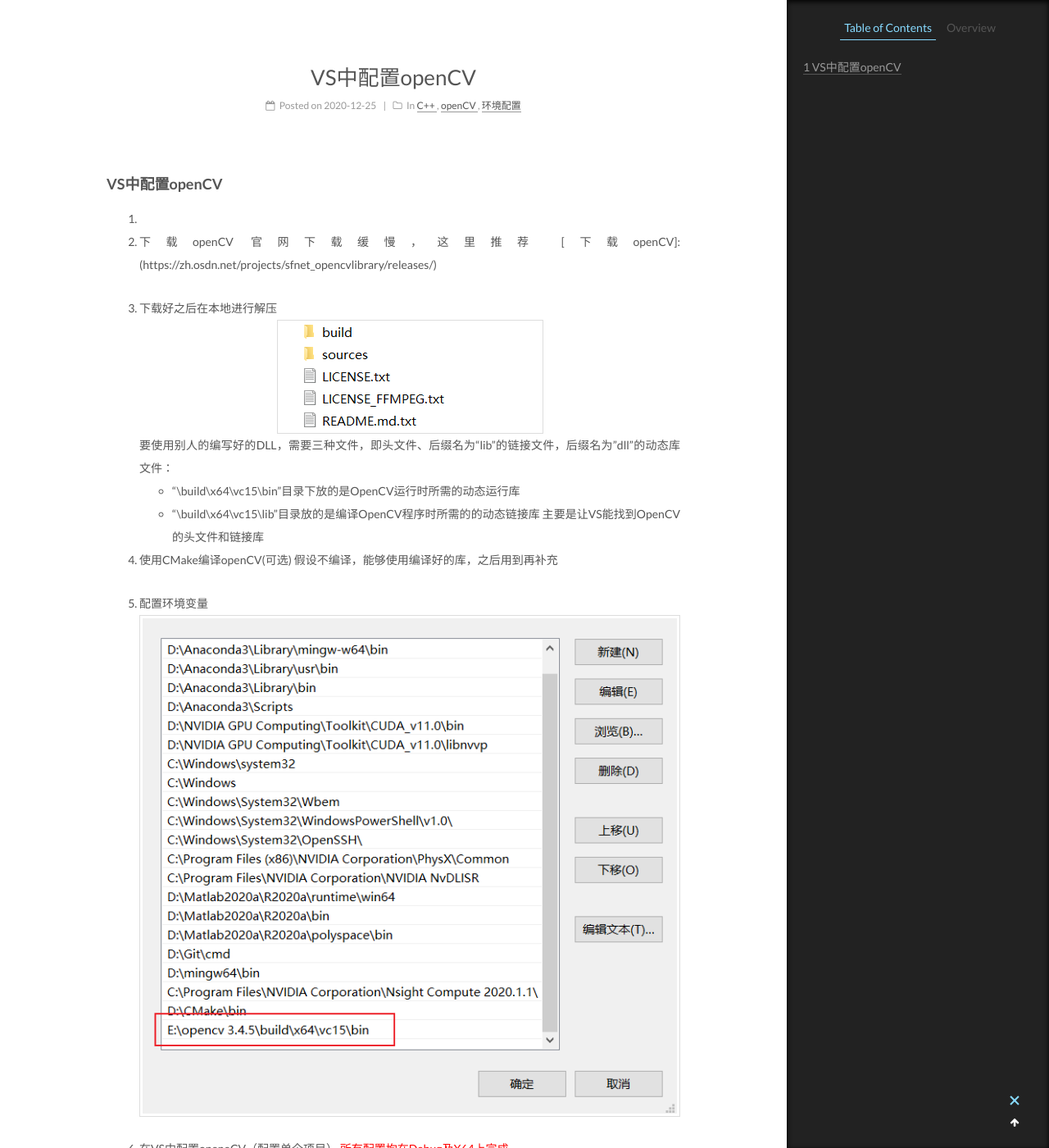
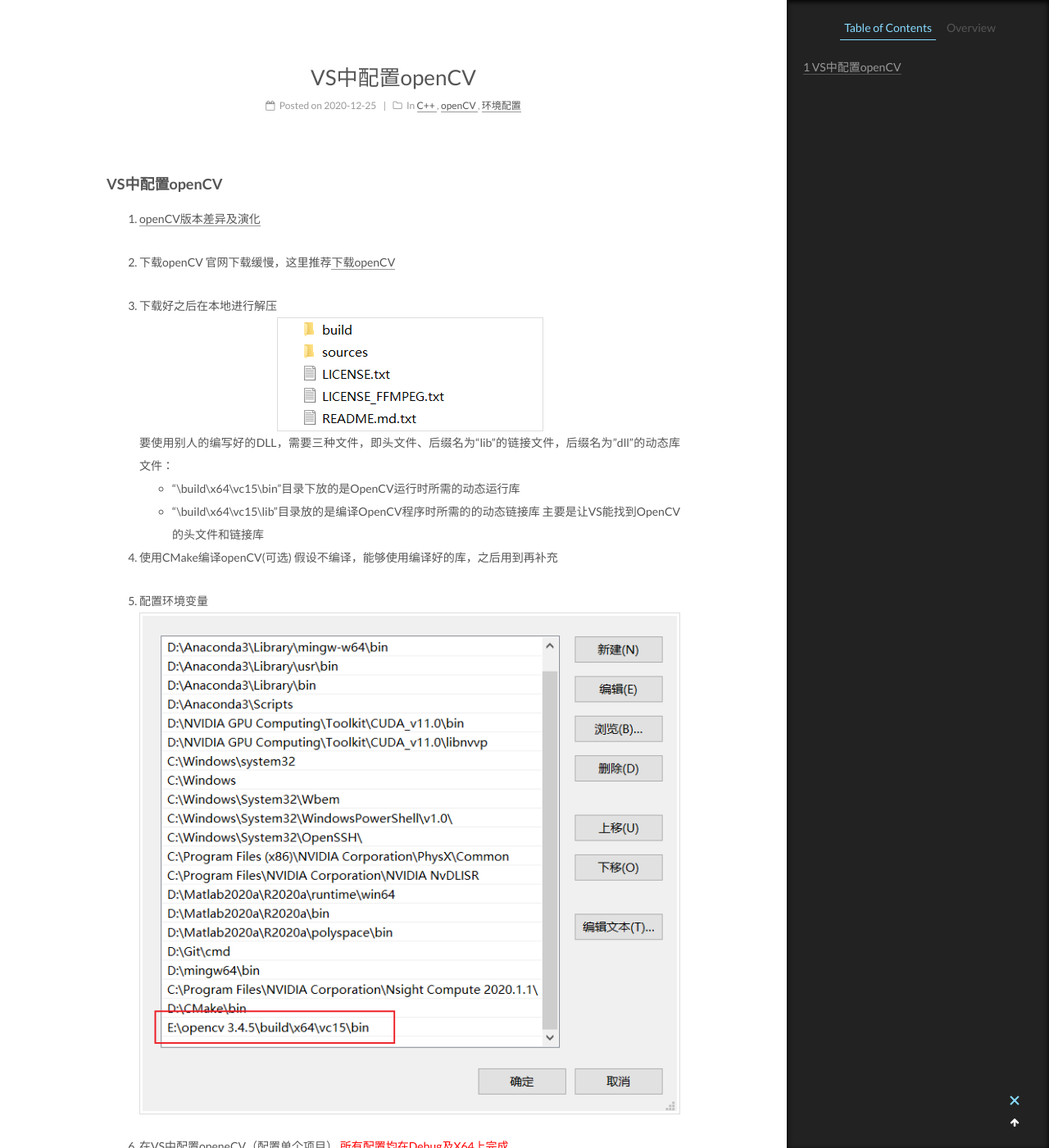
Before and after one commit to wenshuojie/wenshuojie.github.io, a Jekyll site: the page built from _posts/2020-12-25-VS中配置openCV.md, in a window 1280 px wide and 1400 px high, scrolled down 266 px. Shown: the whole window at 82% size. Built offline with Jekyll 4.4.1, drawn with Linux system fonts in a browser that asks for light colours.

Commit message:
Update 2020-12-25-VS中配置openCV.md

```diff
--- a/_posts/2020-12-25-VS中配置openCV.md
+++ b/_posts/2020-12-25-VS中配置openCV.md
@@ -7,11 +7,10 @@ tags:
 
 ### VS中配置openCV
 
-1. [了解openCV版本]: (https://www.cnblogs.com/shine-lee/p/9884551.html)
+1. [openCV版本差异及演化](https://www.cnblogs.com/shine-lee/p/9884551.html)
 
 2. 下载openCV
-   官网下载缓慢，这里推荐
-   [下载openCV]: (https://zh.osdn.net/projects/sfnet_opencvlibrary/releases/)
+   官网下载缓慢，这里推荐[下载openCV](https://zh.osdn.net/projects/sfnet_opencvlibrary/releases/)
 
 3. 下载好之后在本地进行解压
    ![解压](/assets/2020-12-25/01.png)
```
